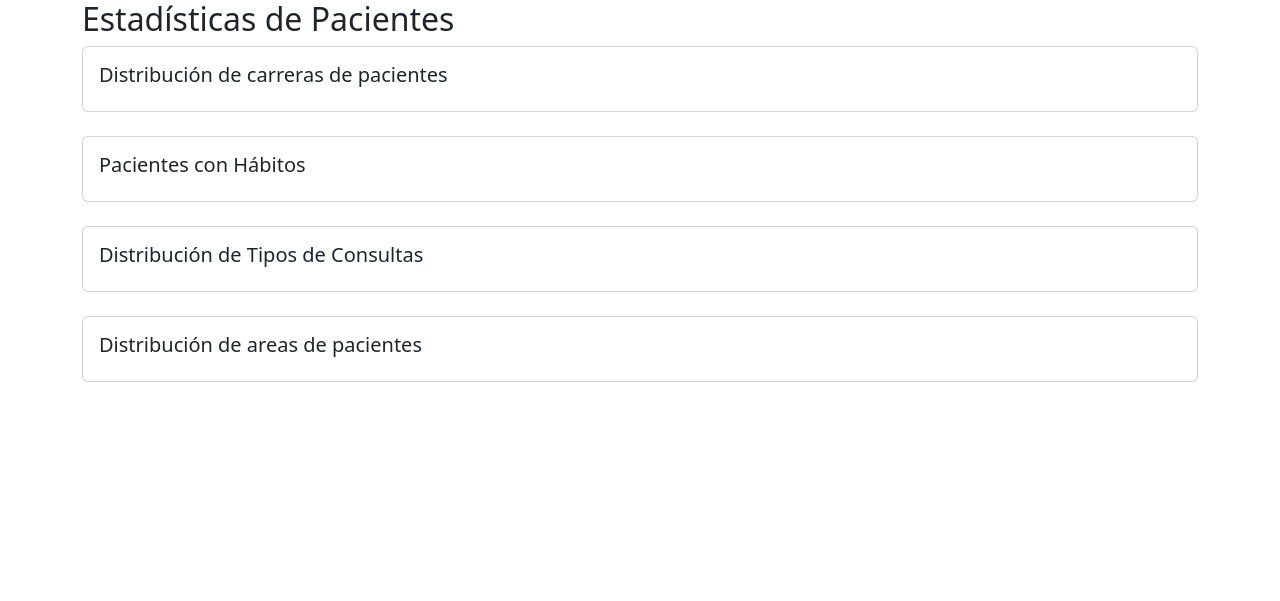
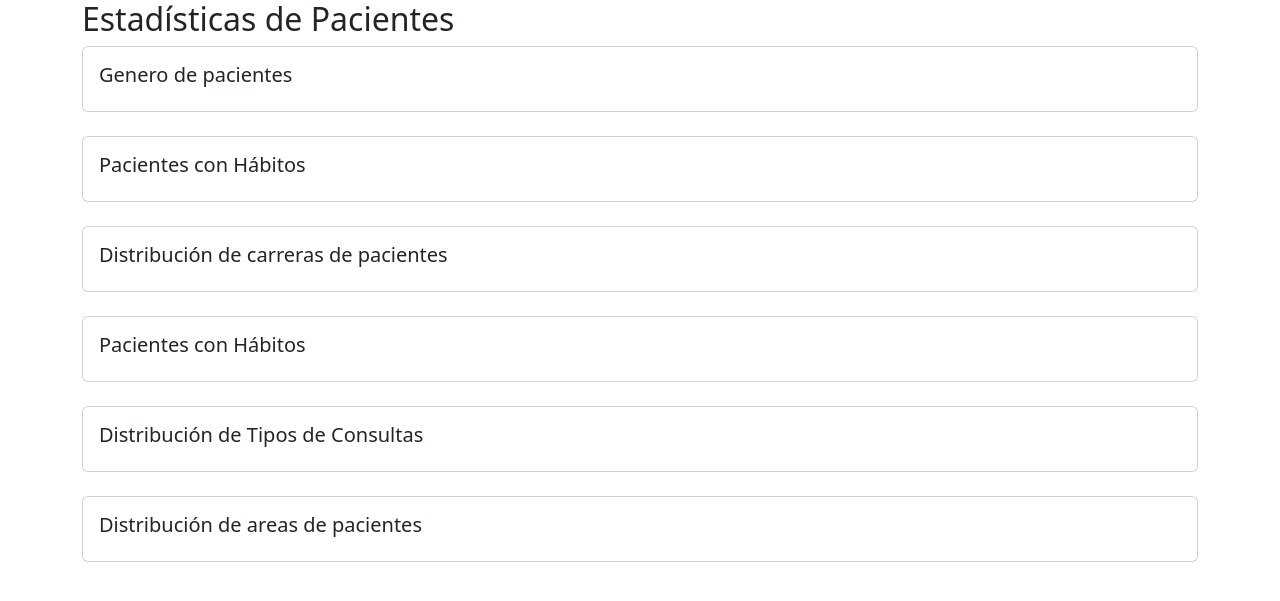
Before and after one commit to brianrscode/salud_lince, a Django app: template templates/medico_dashboard.html in a window 1280 px wide. Shown: the top 601 px of the page. Run offline with Django 3.2, Linux system fonts and the light colour scheme; the template is opened without the code that fills it, so the values that code supplies are empty; some libraries are stand-ins or nearby versions.

Commit message:
Agrego graficas de genero y decoradores ratelimit

```diff
--- a/templates/medico_dashboard.html
+++ b/templates/medico_dashboard.html
@@ -9,7 +9,23 @@
 
 {% block content %}
 
-<h2>Estadísticas de Pacientes</h2>
+    <h2>Estadísticas de Pacientes</h2>
+    {% comment %} <p>{{ prueba }}</p> {% endcomment %}
+    {% comment %} Gráfica de Generos {% endcomment %}
+    <div class="card mb-4">
+        <div class="card-body">
+            <h5 class="card-title">Genero de pacientes</h5>
+            <div>{{ genero_pastel|safe }}</div>
+        </div>
+    </div>
+
+    <div class="card mb-4">
+        <div class="card-body">
+            <h5 class="card-title">Pacientes con Hábitos</h5>
+            <div>{{ genero_graph|safe }}</div>
+        </div>
+    </div>
+
     <div class="card mb-4">
         <div class="card-body">
             <h5 class="card-title">Distribución de carreras de pacientes</h5>
```
Also changed, not shown: usuarios/views.py (+35 -4 lines).
